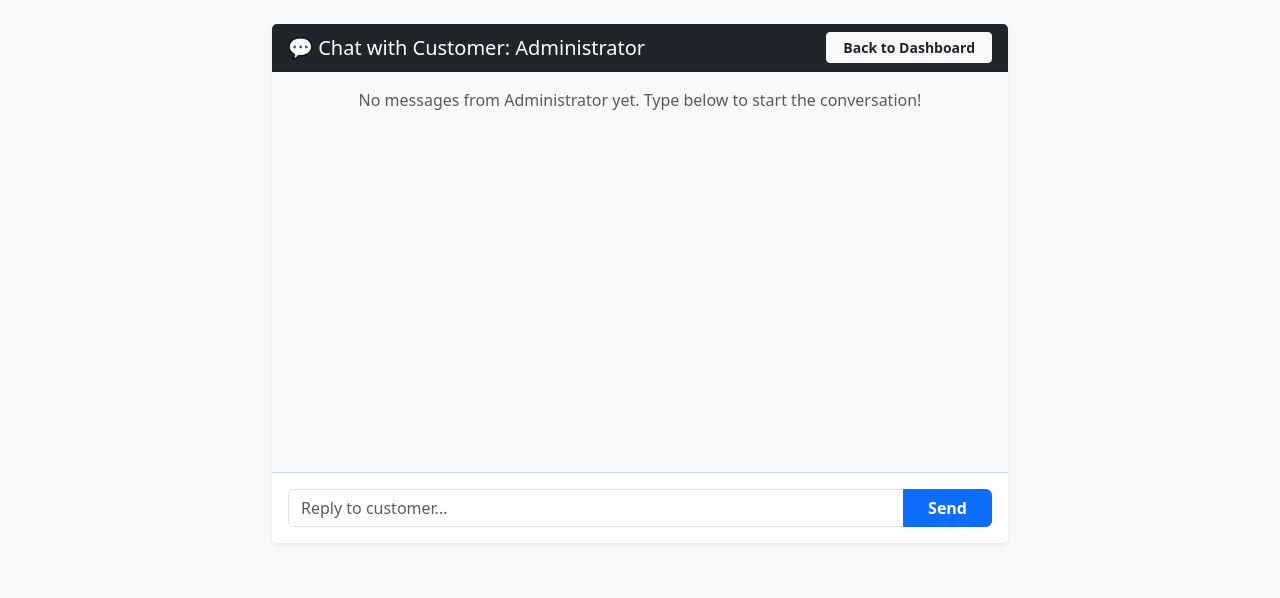
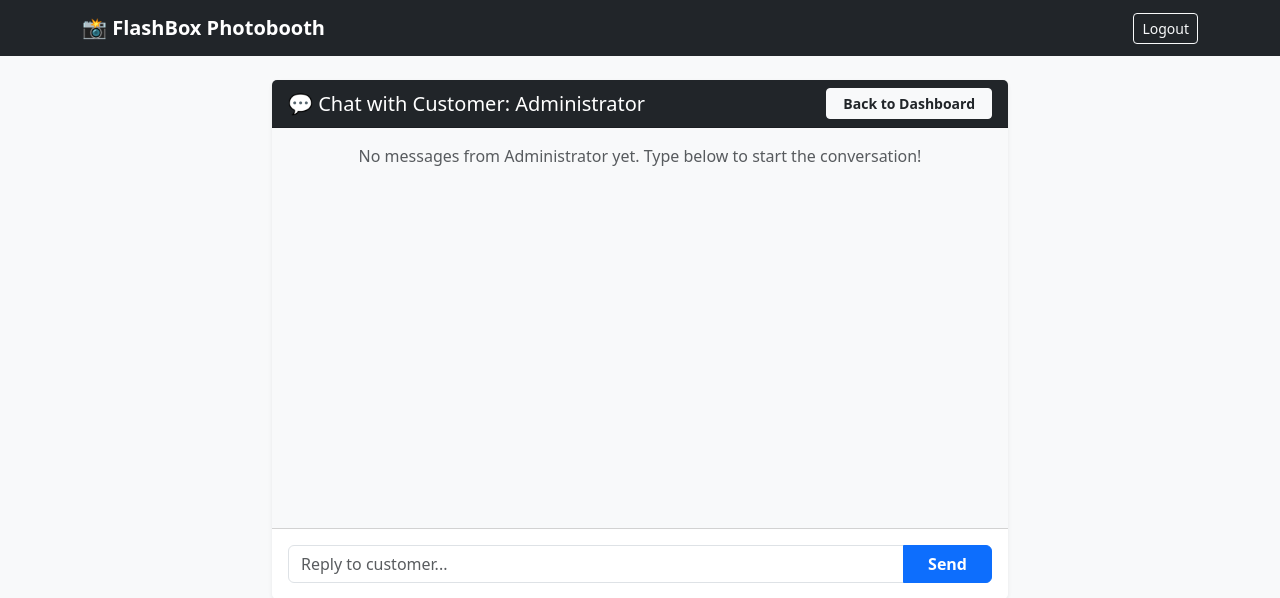
Before and after one commit to MathewJ25/FlashBoxPhotobooth, a Flask app: page /admin/chat/1 in a window 1280 px wide. Shown: the top 598 px of the page. Run offline with Flask 3, Linux system fonts and the light colour scheme; a user stored in the database is signed in; data comes from the database, SQL or seed files in the repository; data that the repository does not hold is empty.

Commit message:
Update base.html

```diff
--- a/templates/base.html
+++ b/templates/base.html
@@ -9,7 +9,19 @@
 </head>
 <body class="bg-light">
 
-    <!-- Navigation bar o main container -->
+    <!-- Navbar / Header na may Logout button -->
+    <nav class="navbar navbar-expand-lg navbar-dark bg-dark mb-4">
+        <div class="container">
+            <a class="navbar-brand fw-bold" href="#">📸 FlashBox Photobooth</a>
+            <div class="ms-auto">
+                {% if current_user.is_authenticated %}
+                    <a href="{{ url_for('logout') }}" class="btn btn-outline-light btn-sm">Logout</a>
+                {% endif %}
+            </div>
+        </div>
+    </nav>
+
+    <!-- Main Container para sa mga Templates -->
     <div class="container my-4">
         {% block content %}
         {% endblock %}
```
